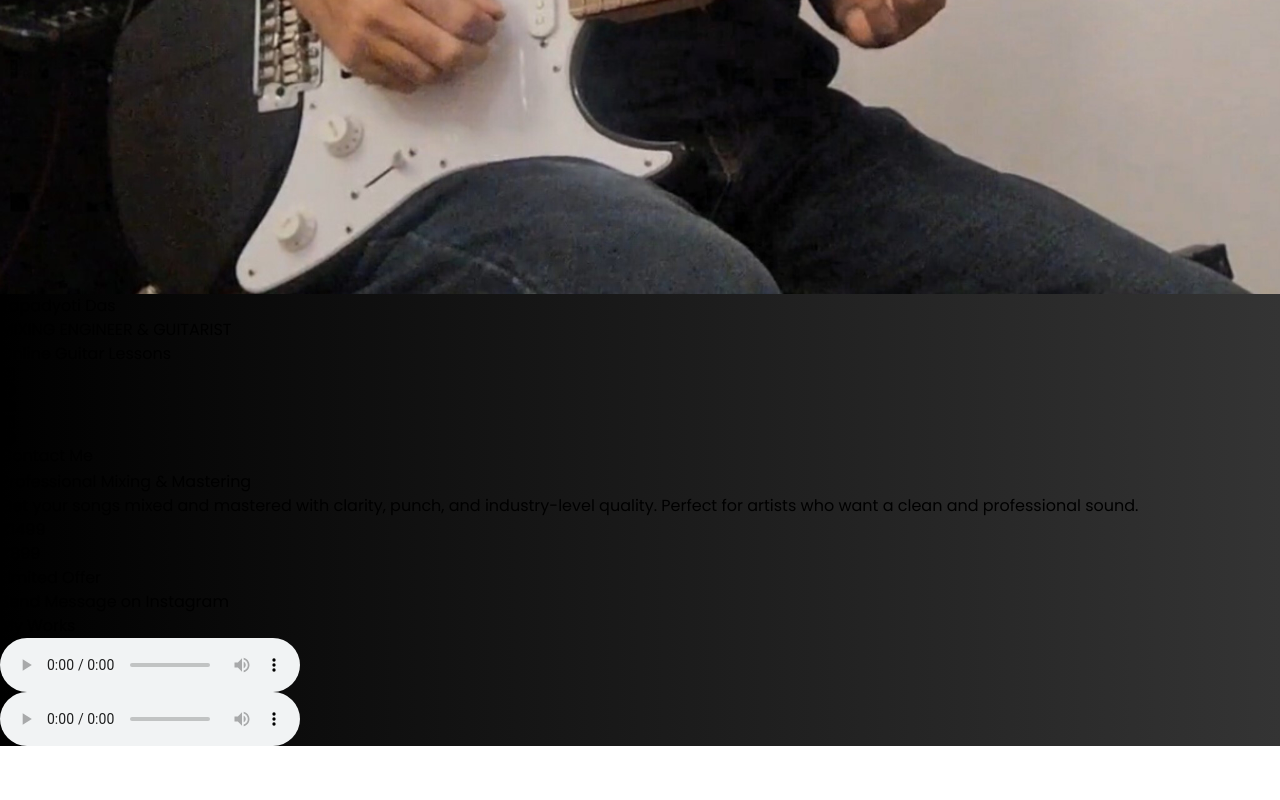
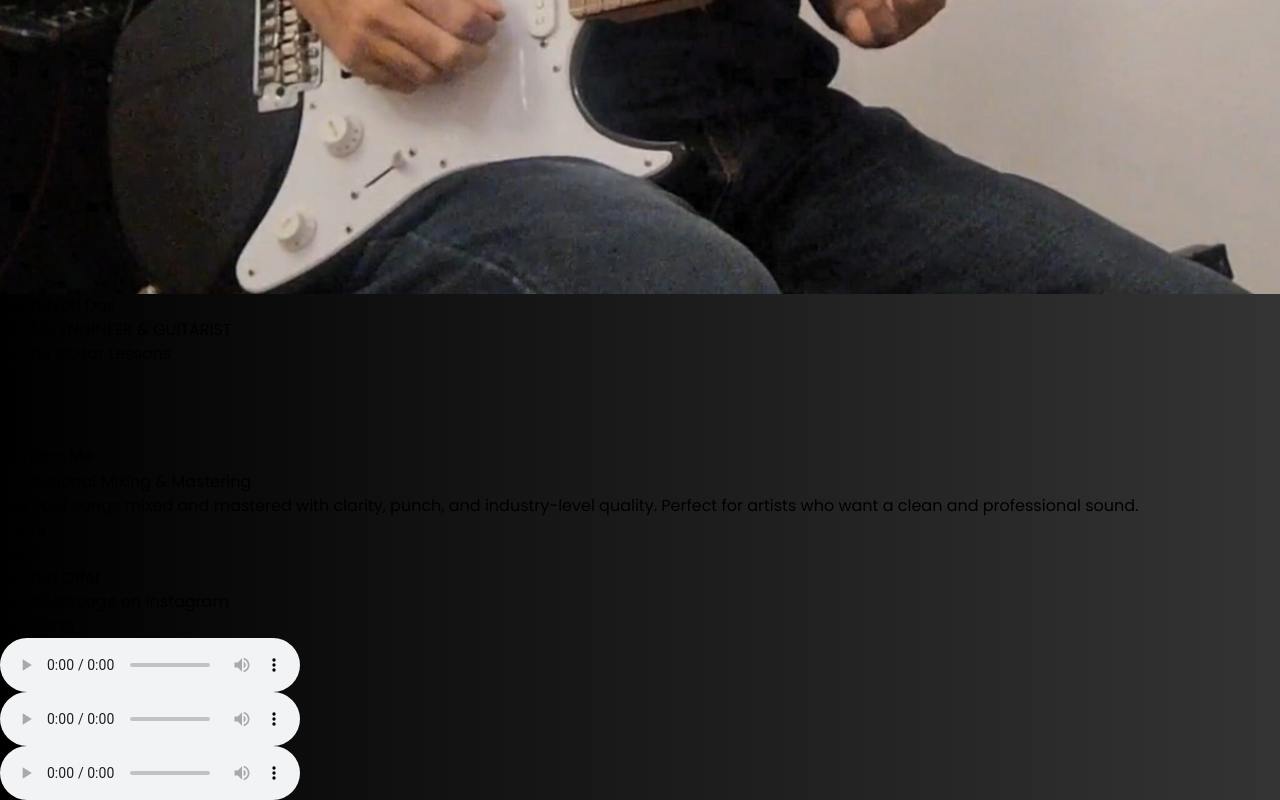
Before and after one commit to tapadyoti/tapadyotidas, a React (Vite) app: page / in a window 1280 px wide. Shown: the part 1010-1810 px from the top of the page. Before the commit the page ends 1756 px from the top, so only its background shows below. Built offline with nearby package versions, Linux system fonts and the light colour scheme.

Commit message:
Update Home.jsx

```diff
--- a/src/pages/Home.jsx
+++ b/src/pages/Home.jsx
@@ -87,7 +87,7 @@ const Home = () => {
   </a>
 
   {/* Works Section */}
-  <div className="mt-10 w-full max-w-lg">
+  <div className="mt-10 w-full max-w-lg pb-3">
     <h3 className="text-lg font-semibold mb-4">My Works</h3>
 
     <div className="flex flex-col gap-4">
@@ -98,6 +98,9 @@ const Home = () => {
 
       <audio controls className="w-full rounded-lg">
         <source src="/mix2.mp3" type="audio/mpeg" />
+      </audio>
+       <audio controls className="w-full rounded-lg p-2">
+        <source src="/mix3.mp3" type="audio/mpeg" />
       </audio>
 
 
```
